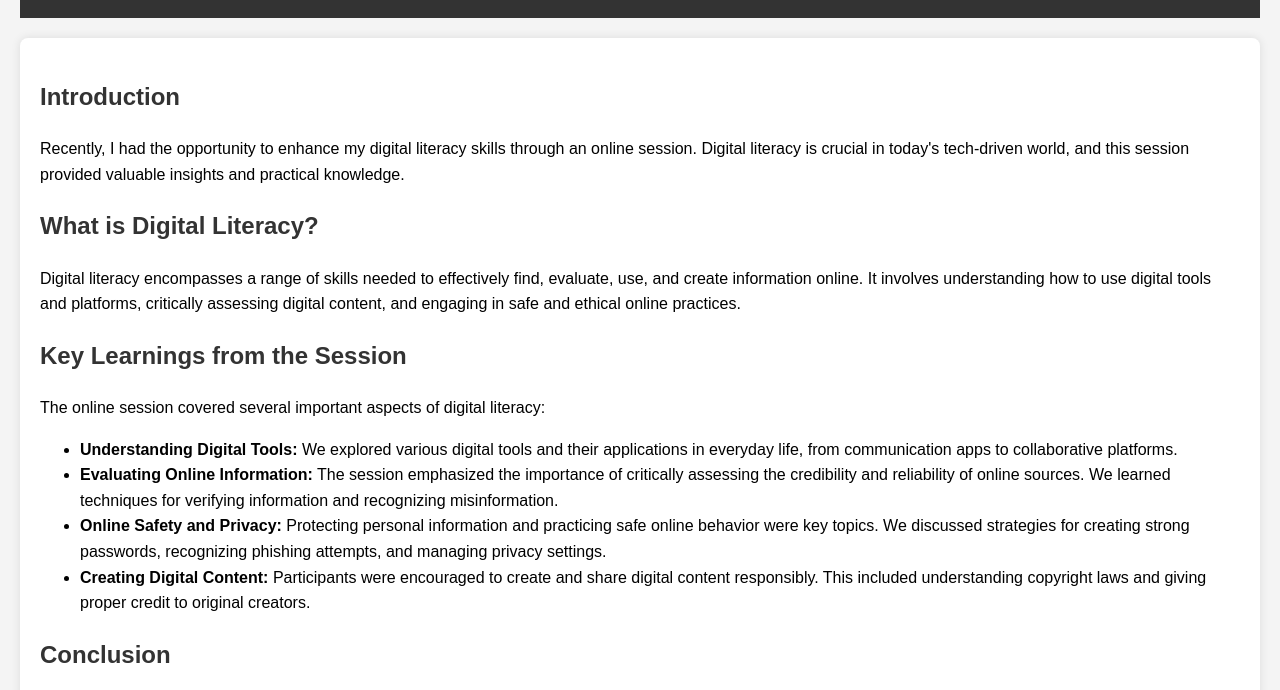
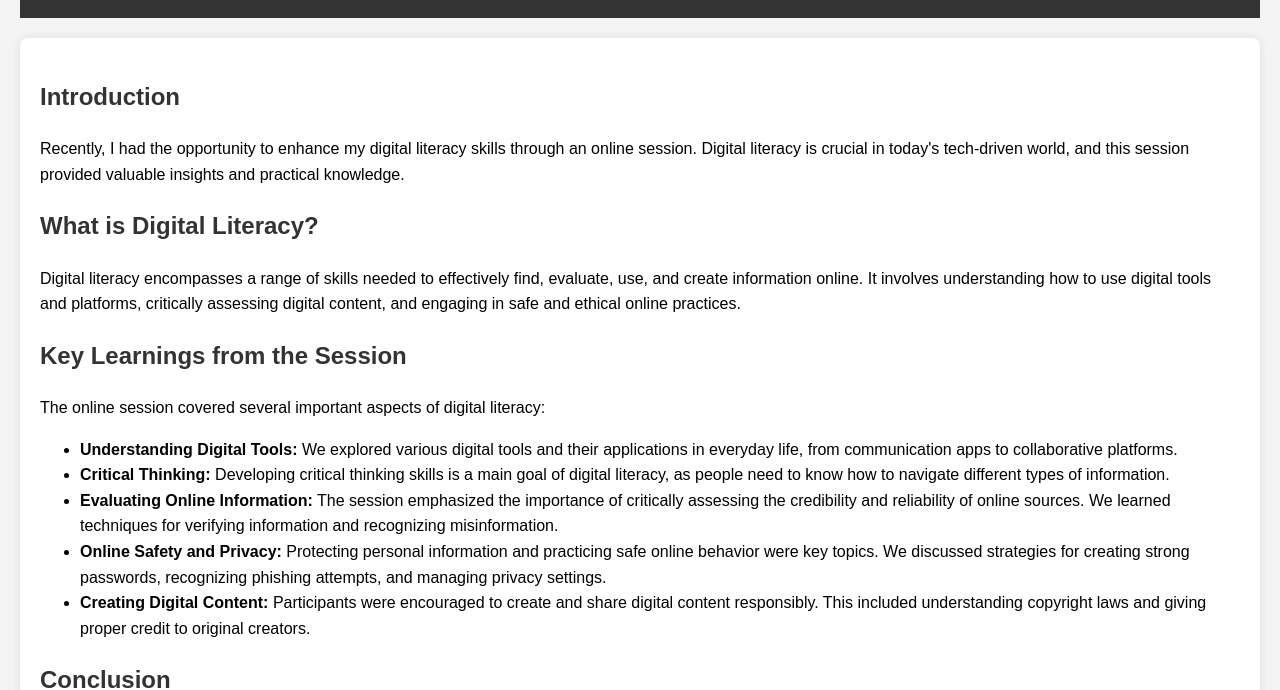
Before and after one commit to SalonJee/salons-website, a plain HTML site: page index.html in a window 1280 px wide. Shown: the part 116-806 px from the top of the page. Drawn offline with Linux system fonts and the light colour scheme.

Commit message:
Update index.html

```diff
--- a/index.html
+++ b/index.html
@@ -51,7 +51,8 @@
         <p>The online session covered several important aspects of digital literacy:</p>
         <ul>
             <li><strong>Understanding Digital Tools:</strong> We explored various digital tools and their applications in everyday life, from communication apps to collaborative platforms.</li>
-            <li><strong>Evaluating Online Information:</strong> The session emphasized the importance of critically assessing the credibility and reliability of online sources. We learned techniques for verifying information and recognizing misinformation.</li>
+             <li><strong>Critical Thinking:</strong> Developing critical thinking skills is a main goal of digital literacy, as people need to know how to navigate different types of information.</li>
+           <li><strong>Evaluating Online Information:</strong> The session emphasized the importance of critically assessing the credibility and reliability of online sources. We learned techniques for verifying information and recognizing misinformation.</li>
             <li><strong>Online Safety and Privacy:</strong> Protecting personal information and practicing safe online behavior were key topics. We discussed strategies for creating strong passwords, recognizing phishing attempts, and managing privacy settings.</li>
             <li><strong>Creating Digital Content:</strong> Participants were encouraged to create and share digital content responsibly. This included understanding copyright laws and giving proper credit to original creators.</li>
         </ul>
```
